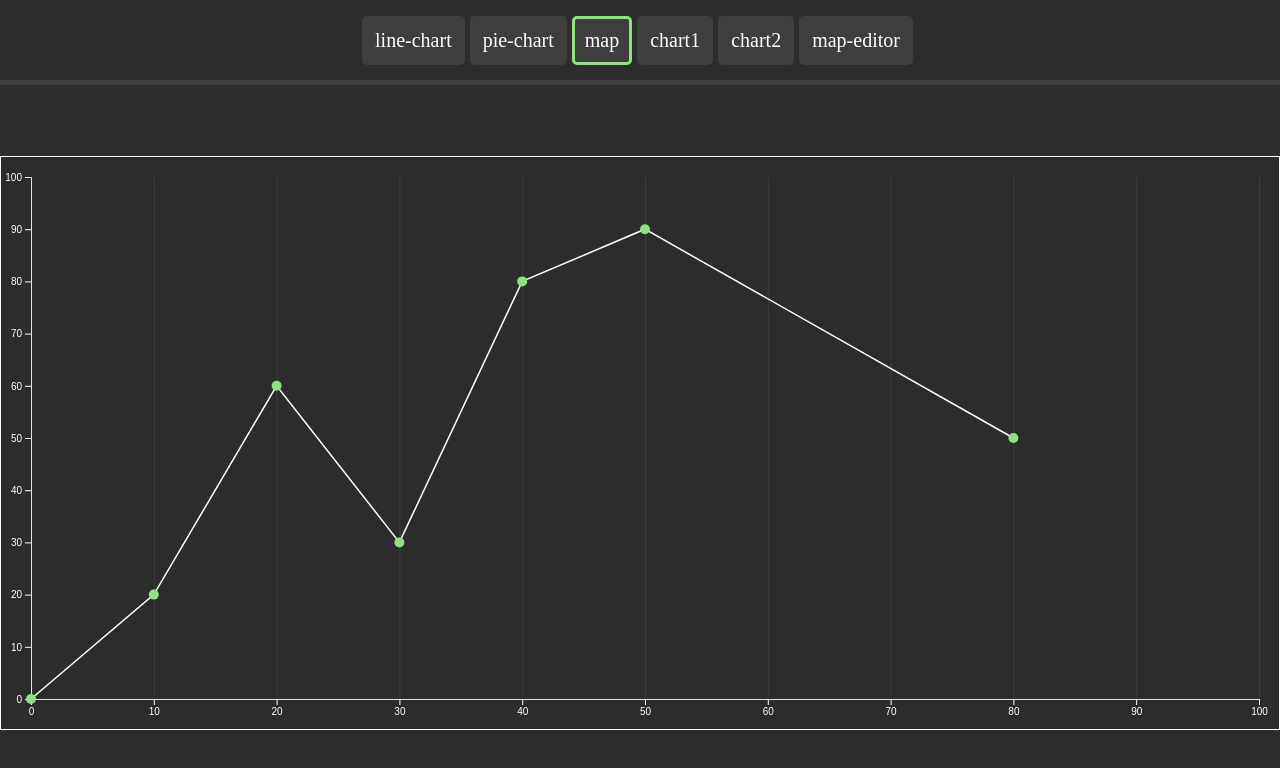
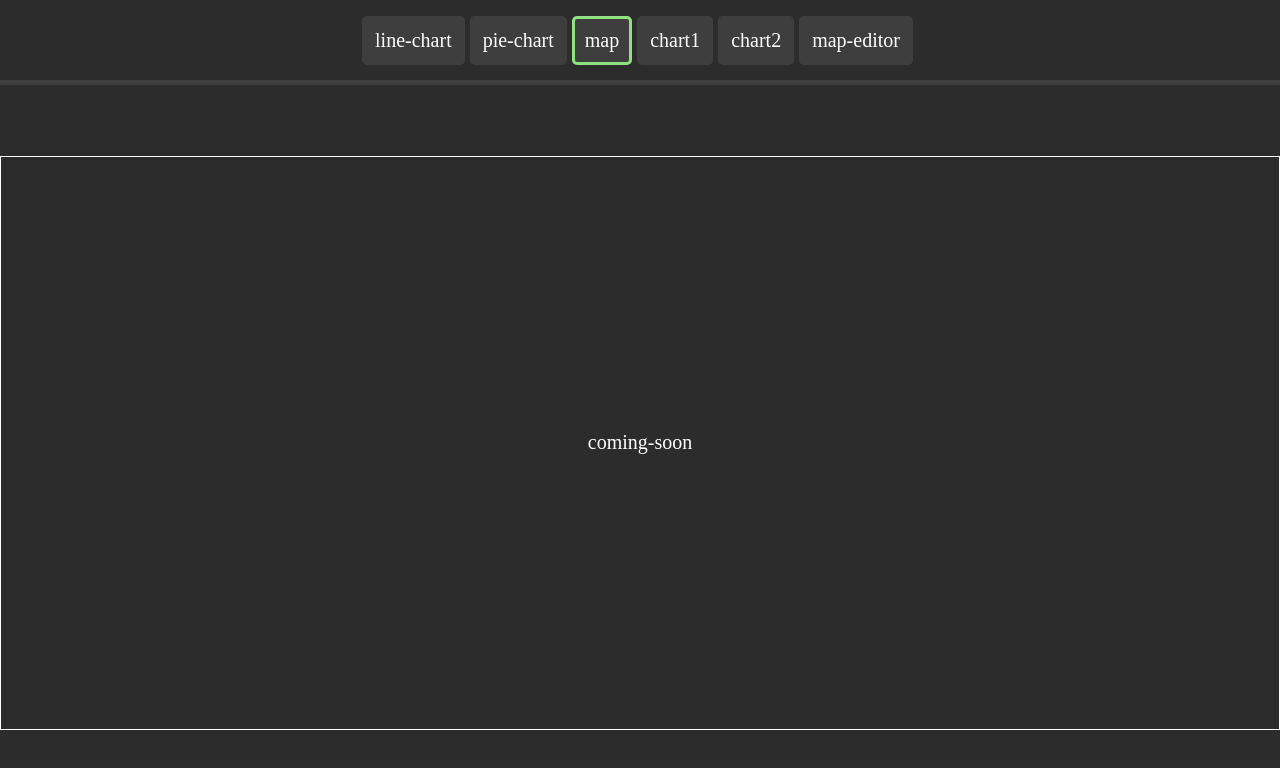
Before and after one commit to kbatyrbayev/ng2-d3, an Angular app: page /map in a window 1280 px wide. Shown: the top 768 px of the page. Built offline with nearby package versions, Linux system fonts and the light colour scheme.

Commit message:
add coming soon component

```diff
--- a/src/app/app.module.ts
+++ b/src/app/app.module.ts
@@ -5,12 +5,14 @@ import { AppRoutingModule } from './app-routing.module';
 import { AppComponent } from './app.component';
 import { LineChartComponent } from './components/line-chart/line-chart.component';
 import { MapEditorComponent } from './components/map-editor/map-editor.component';
+import { ComingSoonComponent } from './components/coming-soon/coming-soon.component';
 
 @NgModule({
   declarations: [
     AppComponent,
     LineChartComponent,
-    MapEditorComponent
+    MapEditorComponent,
+    ComingSoonComponent
   ],
   imports: [
     BrowserModule,
--- /dev/null
+++ b/src/app/components/coming-soon/coming-soon.component.html
@@ -0,0 +1,3 @@
+<p>
+  coming-soon
+</p>
--- /dev/null
+++ b/src/app/components/coming-soon/coming-soon.component.scss
@@ -0,0 +1,7 @@
+p {
+    width: 100%;
+    height: 100%;
+    display: flex;
+    justify-content: center;
+    align-items: center;
+}
--- /dev/null
+++ b/src/app/components/coming-soon/coming-soon.component.ts
@@ -0,0 +1,15 @@
+import { Component, OnInit } from '@angular/core';
+
+@Component({
+  selector: 'app-coming-soon',
+  templateUrl: './coming-soon.component.html',
+  styleUrls: ['./coming-soon.component.scss']
+})
+export class ComingSoonComponent implements OnInit {
+
+  constructor() { }
+
+  ngOnInit() {
+  }
+
+}
```
Also changed, not shown: src/app/app-routing.module.ts (+5 -4 lines), 1 other file (tests, documents, lock files or other folders).
